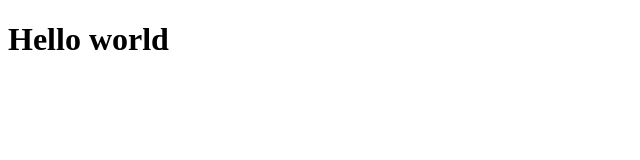
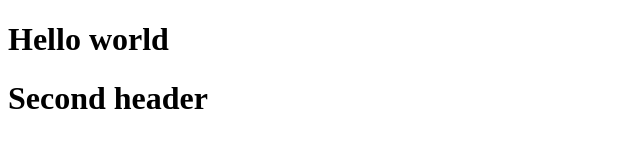
Before and after one commit to tuhovsky/test_gh, a plain HTML site: page index.html in a window 1280 px wide. Shown: the whole page, without its empty margins (0-640 px from the left). Drawn offline with Linux system fonts and the light colour scheme.

Commit message:
Added second header

```diff
--- a/index.html
+++ b/index.html
@@ -8,5 +8,6 @@
 </head>
 <body>
     <h1>Hello world</h1>
+    <h1>Second header</h1>
 </body>
 </html>
```
